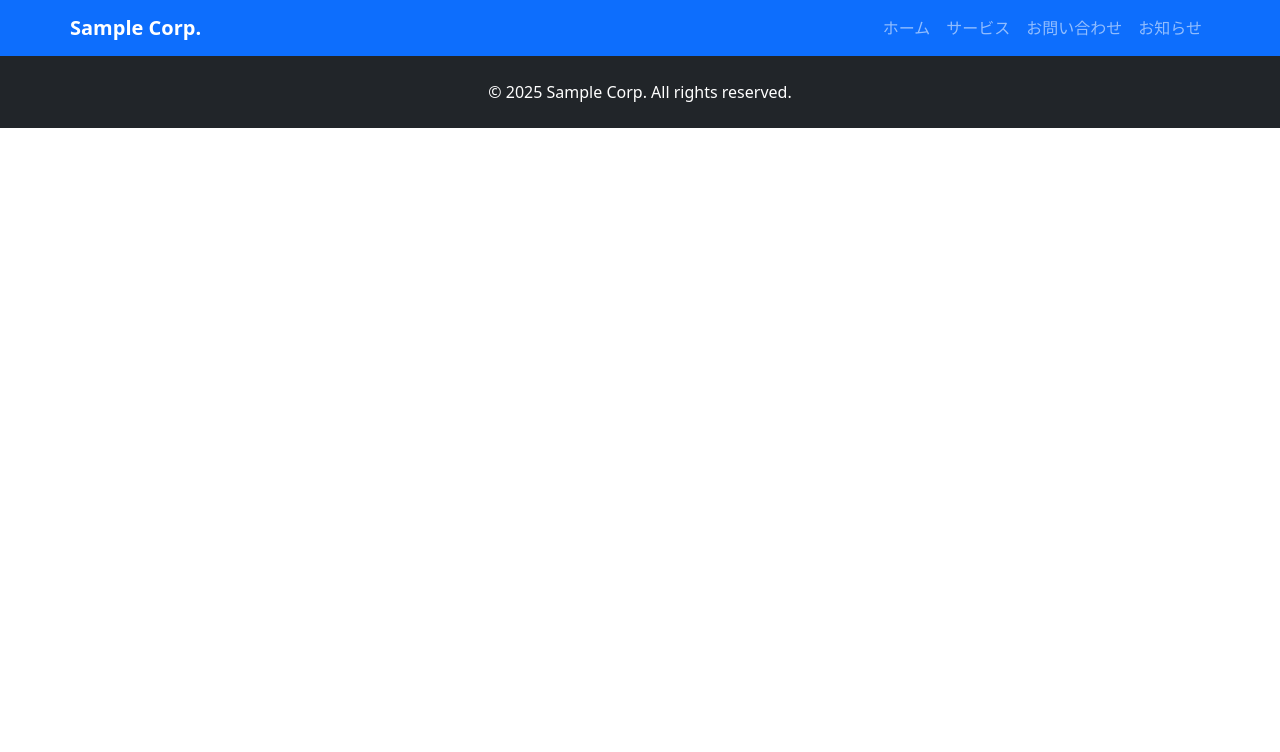
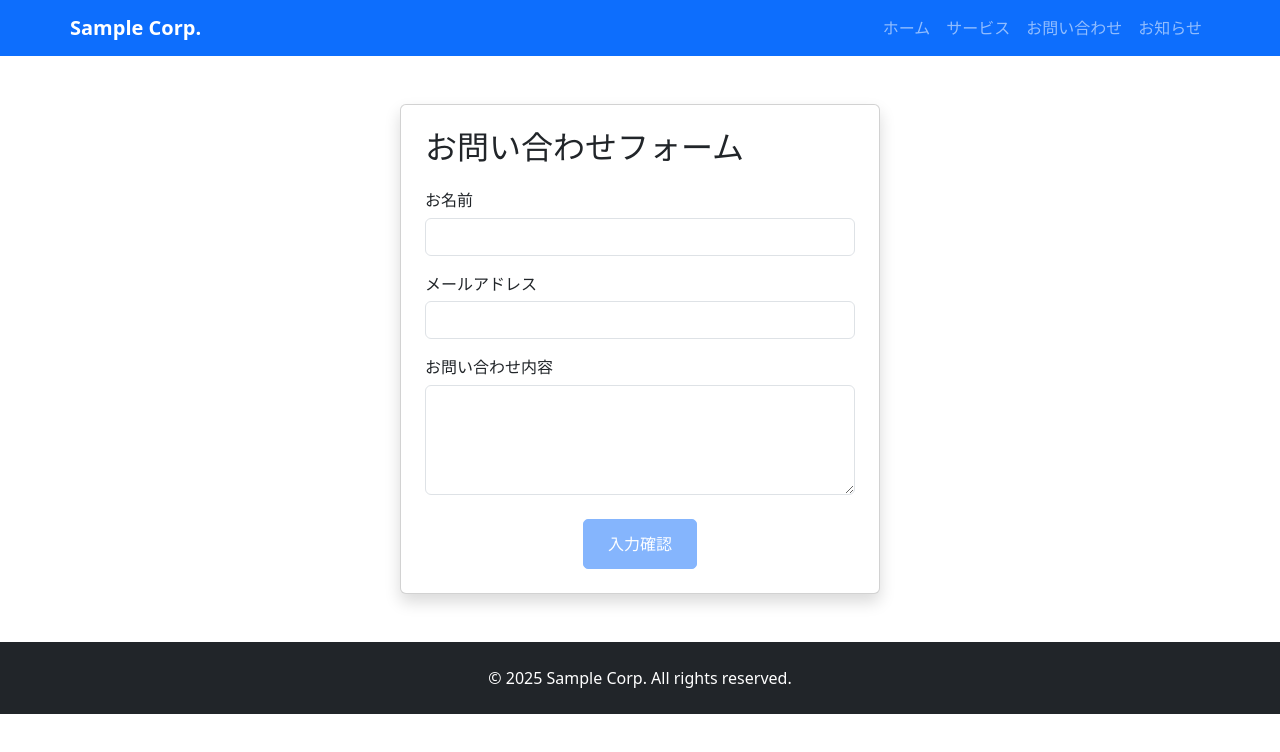
Before and after one commit to tanikawa-sk/vue-website, a Vue app: page /contact in a window 1280 px wide. Shown: the top 752 px of the page. Built offline with nearby package versions, Linux system fonts and the light colour scheme.

Commit message:
Implementation of Contact form (問い合わせフォームの実装)

```diff
--- /dev/null
+++ b/src/components/base/BaseButton.vue
@@ -0,0 +1,14 @@
+<template>
+  <button class="base-button" :type="type" @click="$emit('click')">
+    <slot />
+  </button>
+</template>
+
+<script setup>
+defineProps({
+  type: {
+    type: String,
+    default: 'button'
+  }
+})
+</script>
--- /dev/null
+++ b/src/components/layout/ContactLayout.vue
@@ -0,0 +1,24 @@
+<template>
+  <div class="card mx-auto mt-5 mb-5 p-4 shadow rounded" style="max-width: 480px ;width: calc(100% - 40px)">
+		<!-- 親コンポーネントから渡された `title` を表示 -->
+    <h2>{{ title }}</h2>
+		<!-- 親コンポーネントが渡した内容"<ContactLayout> ~ <ContactLayout>"を挿入 -->
+    <slot></slot>
+  </div>
+</template>
+
+<script setup>
+import { onMounted, onUnmounted } from 'vue'
+
+// 親コンポーネントから受け取るプロパティを定義
+defineProps({
+  title: String
+})
+onMounted(() => {
+  document.body.classList.add('contact-bg')
+})
+onUnmounted(() => {
+  document.body.classList.remove('contact-bg')
+})
+
+</script>
--- a/src/router/index.js
+++ b/src/router/index.js
@@ -24,6 +24,21 @@ const router = createRouter({
 			name: 'news-detail',
       component: () => import('../views/NewsDetailView.vue'),
     },
+		{
+      path: '/contact',
+      name: 'contact',
+      component: () => import('../views/ContactView.vue'),
+    },
+		{
+      path: '/contact/contact-confirm',
+      name: 'contact-confirm',
+      component: () => import('../views/ContactConfirmView.vue'),
+    },
+		{
+      path: '/contact/contact-thanks',
+      name: 'contact-thanks',
+      component: () => import('../views/ContactThanksView.vue'),
+    },
   ],
 })
 
--- /dev/null
+++ b/src/views/ContactConfirmView.vue
@@ -0,0 +1,46 @@
+<template>
+  <ContactLayout title="お問い合わせ内容の確認">
+    <div class="mb-3">
+      <label class="form-label">お名前</label>
+      <p class="form-control-plaintext">{{ form.name }}</p>
+    </div>
+
+    <div class="mb-3">
+      <label class="form-label">メールアドレス</label>
+      <p class="form-control-plaintext">{{ form.email }}</p>
+    </div>
+
+    <div class="mb-4">
+      <label class="form-label">お問い合わせ内容</label>
+      <p class="form-control-plaintext">{{ form.message }}</p>
+    </div>
+
+    <div class="d-flex justify-content-between">
+      <BaseButton type="button" @click="goBack" class="btn btn-outline-secondary">戻る</BaseButton>
+      <BaseButton type="button" @click="submit" class="btn btn-primary">送信</BaseButton>
+    </div>
+  </ContactLayout>
+</template>
+
+<script setup>
+import { reactive } from 'vue'
+import { useRouter } from 'vue-router'
+import ContactLayout from '@/components/layout/ContactLayout.vue'
+import BaseButton from '@/components/base/BaseButton.vue'
+
+const form = reactive({
+  name: 'テストユーザー',
+  email: 'test@example.com',
+  message: 'お問い合わせ内容の確認です。'
+})
+
+const router = useRouter()
+
+const goBack = () => {
+  router.push('../contact')
+}
+
+const submit = () => {
+  router.push('../contact/contact-thanks')
+}
+</script>
--- /dev/null
+++ b/src/views/ContactThanksView.vue
@@ -0,0 +1,17 @@
+<template>
+  <ContactLayout title="送信が完了しました">
+    <p class="mt-3 mb-4">
+      お問い合わせありがとうございます。<br />
+      担当者よりご連絡いたします。
+    </p>
+    <div class="d-flex justify-content-center">
+      <BaseLinkButton to="/" class="btn btn-primary">トップに戻る</BaseLinkButton>
+    </div>
+  </ContactLayout>
+</template>
+
+<script setup>
+import ContactLayout from '@/components/layout/ContactLayout.vue'
+import BaseLinkButton from '@/components/base/BaseLinkButton.vue'
+
+</script>
--- /dev/null
+++ b/src/views/ContactView.vue
@@ -0,0 +1,87 @@
+<template>
+  <ContactLayout title="お問い合わせフォーム">
+    <form @submit.prevent="submitForm" class="mt-4">
+      <div class="mb-3">
+        <label for="name" class="form-label">お名前</label>
+        <input
+          type="text"
+          id="name"
+          class="form-control"
+          v-model="form.name"
+          @blur="touched.name = true"
+        />
+        <div v-if="touched.name && form.name.trim() === ''" class="text-danger small mt-1">
+          お名前を入力してください
+        </div>
+      </div>
+      <div class="mb-3">
+        <label for="email" class="form-label">メールアドレス</label>
+        <input
+          type="email"
+          id="email"
+          class="form-control"
+          v-model="form.email"
+          @blur="touched.email = true"
+        />
+        <div v-if="touched.email && !validEmail" class="text-danger small mt-1">
+          正しいメールアドレスを入力してください
+        </div>
+      </div>
+      <div class="mb-4">
+        <label for="message" class="form-label">お問い合わせ内容</label>
+        <textarea
+          id="message"
+          class="form-control"
+          rows="4"
+          v-model="form.message"
+          @blur="touched.message = true"
+        ></textarea>
+        <div v-if="touched.message && form.message.trim().length < 5" class="text-danger small mt-1">
+          5文字以上入力してください
+        </div>
+      </div>
+      <div class="d-flex justify-content-center">
+        <BaseButton type="submit" :disabled="!isFormValid" class="btn btn-primary">
+          入力確認
+        </BaseButton>
+      </div>
+    </form>
+  </ContactLayout>
+</template>
+
+
+<script setup>
+import { reactive, computed } from 'vue'
+import { useRouter } from 'vue-router'
+import ContactLayout from '@/components/layout/ContactLayout.vue'
+import BaseButton from '@/components/base/BaseButton.vue'
+
+const router = useRouter()
+
+const form = reactive({
+  name: '',
+  email: '',
+  message: ''
+})
+
+const touched = reactive({
+  name: false,
+  email: false,
+  message: false
+})
+
+const validEmail = computed(() =>
+  /^[a-zA-Z0-9.!#$%&'*+/=?^_`{|}~-]+@[a-zA-Z0-9-]+(?:\.[a-zA-Z0-9-]+)*$/.test(form.email)
+)
+
+const isFormValid = computed(() =>
+  form.name.trim() !== '' &&
+  validEmail.value &&
+  form.message.trim().length >= 5
+)
+
+const submitForm = () => {
+  if (!isFormValid.value) return
+  router.push('../contact/contact-confirm')
+}
+</script>
```
